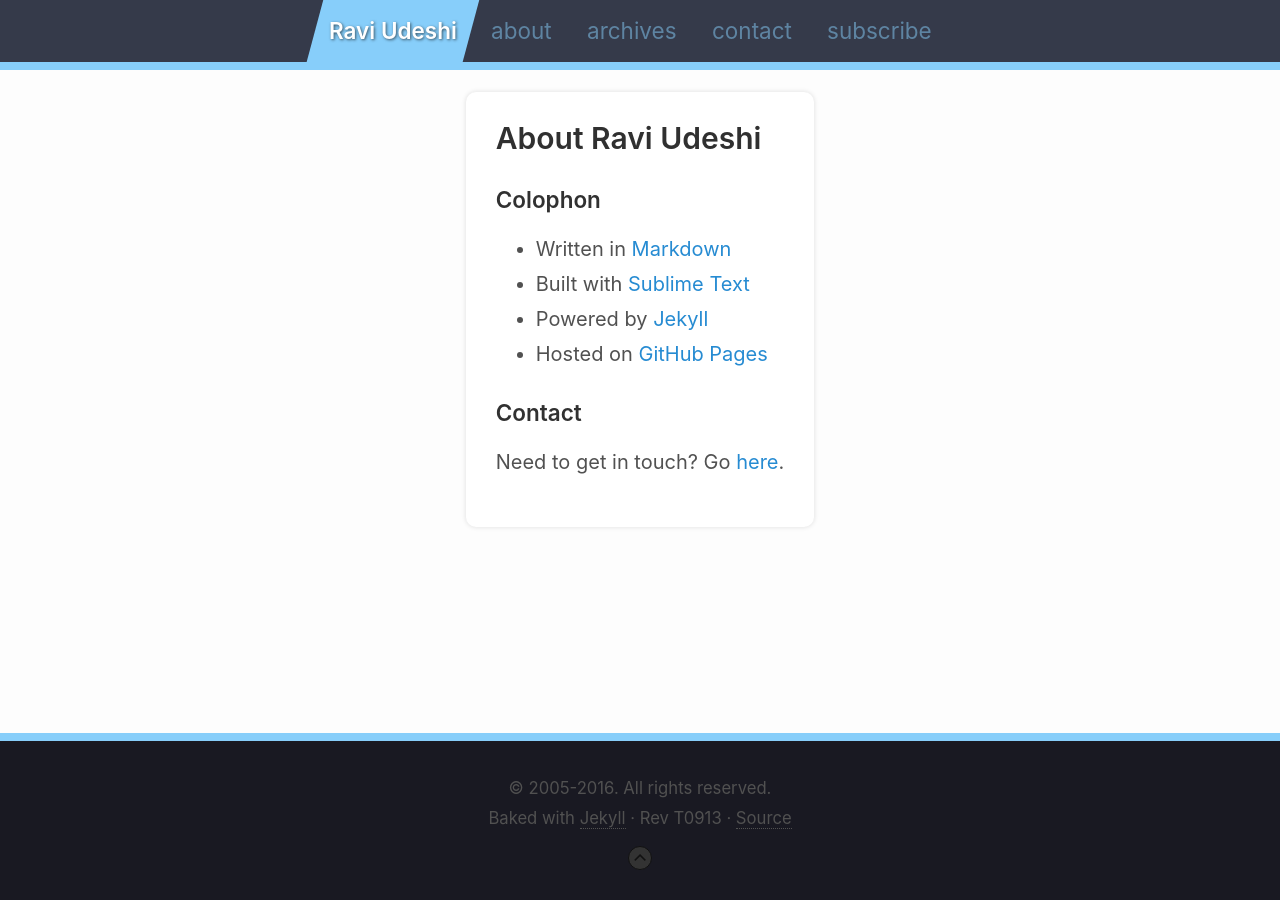
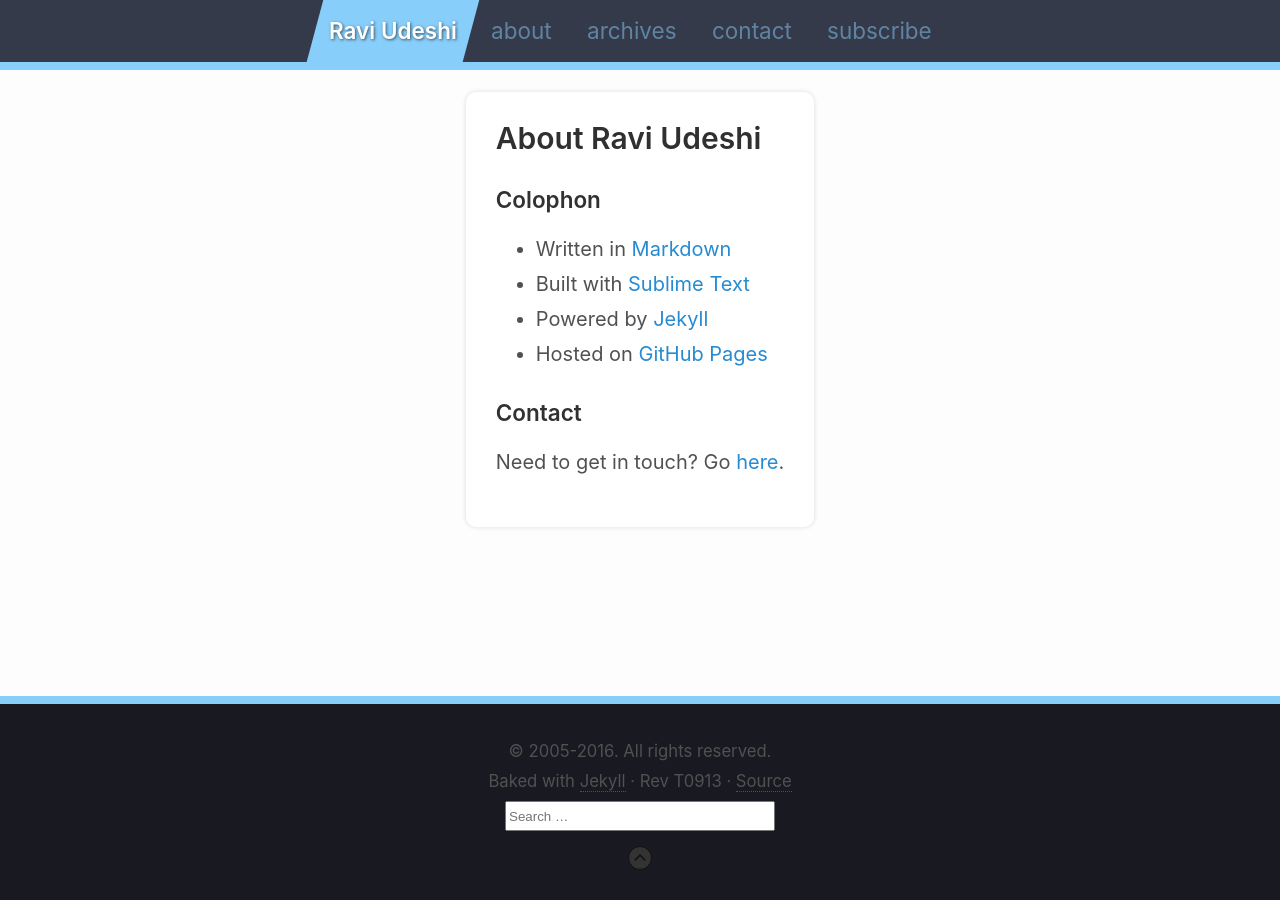
Before and after one commit to rkudeshi/rkudeshi.github.io, a Jekyll site: the page built from 1-about.md, in a window 1280 px wide. Built offline with Jekyll 4.4.1, drawn with Linux system fonts in a browser that asks for light colours.

Commit message:
Add site search

```diff
--- a/_layouts/default.html
+++ b/_layouts/default.html
@@ -36,6 +36,27 @@
 
       <!-- Liquid time tags: https://docs.shopify.com/themes/liquid/filters/additional-filters -->
 
+      <div class="search-box">
+        <form method="get" id="search" action="http://duckduckgo.com/">
+          <input type="hidden" name="sites" value="raviudeshi.com">
+
+          <!-- black header -->
+          <input type="hidden" name="kj" value="#222222">
+
+          <!-- no ads -->
+          <input type="hidden" name="k1" value="-1">
+
+          <!-- no sidebar -->
+          <input type="hidden" name="k4" value="-1">
+
+          <!-- full links visible -->
+          <input type="hidden" name="kaf" value="1">
+
+          <input type="text" name="q" maxlength="300" placeholder="Search …" style="width:270px; height:30px;">
+          <input type="submit" value="DuckDuckGo Search" style="display: none;">
+        </form>
+      </div>
+
       <div class="jump-to-top">
         <a href="#top">⌃</a>
       </div>
```
